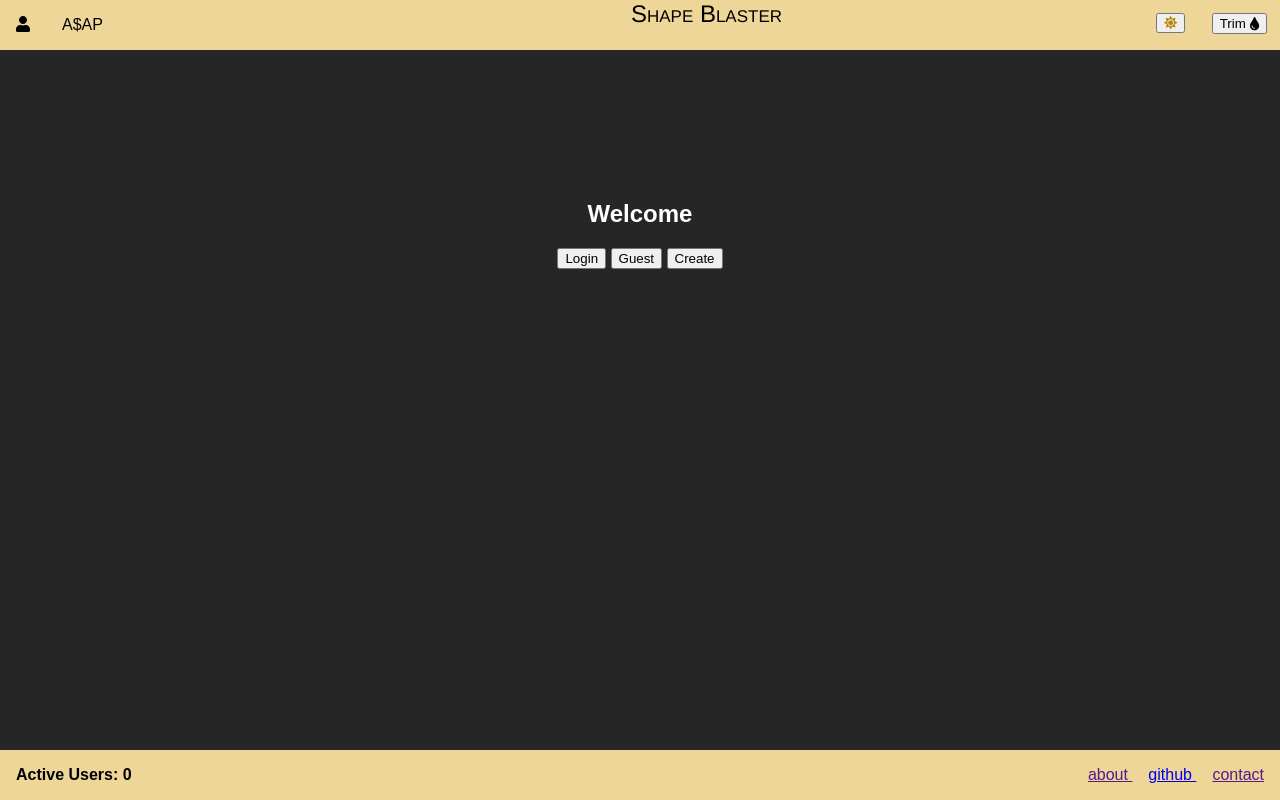
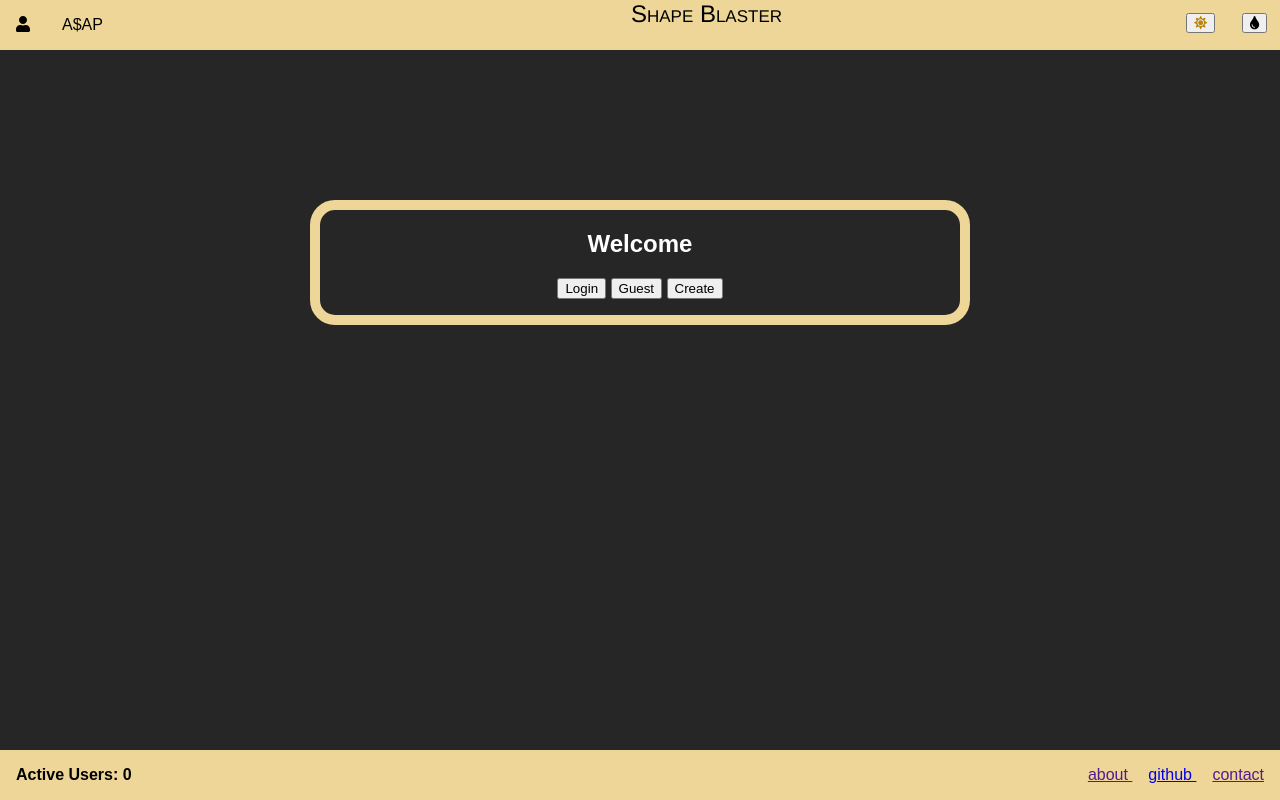
Before and after one commit to Spencer0/ShapeArena, a website: page public/index.html in a window 1280 px wide. Drawn offline with nearby package versions, Linux system fonts and the light colour scheme.

Commit message:
CSS updates to login, new theme button and trim button look

```diff
--- a/public/client.js
+++ b/public/client.js
@@ -45,7 +45,7 @@ ideally here there is *0* business logic, not quite there
             userInput.value = "";
         });
 
-        document.getElementById("chat-input") .addEventListener("click", function(event) {
+        document.getElementById("chat-input").addEventListener("click", function(event) {
             event.preventDefault() ;
         });
 
@@ -57,6 +57,10 @@ ideally here there is *0* business logic, not quite there
         document.getElementById("create-submit-btn").onclick = createAccount;
         document.getElementById("login-reset").onclick = showLoginOptions;
 
+
+
+    });
+
     function randomTrimColor(){
         let letters = '6789ABCDEF';
         let color = '#';
@@ -67,11 +71,10 @@ ideally here there is *0* business logic, not quite there
         document.getElementById("chat").style.backgroundColor = color;
         document.getElementById("bottom-bar").style.backgroundColor = color;
         document.getElementById("tint-btn-icon").style.color = color;
+        document.getElementById("auth-div").style.border = color + " 10px solid";
 
         return color;
     }
-
-    });
 
     function toggleTheme(){
         if(currentTheme === "DARK"){
--- a/public/index.html
+++ b/public/index.html
@@ -14,7 +14,7 @@
         </span>
         <span id="trim-button-container">
             <button class="top-right-button" id="new-trim-button">
-                Trim <i  id="tint-btn-icon" class="fa fa-tint"></i>
+                <i  id="tint-btn-icon" class="fa fa-tint"></i>
             </button>
             <button class="top-right-button" id="theme-button">
                 <i  id="day-icon" style="color: darkgoldenrod" class="fa fa-sun"></i>
--- a/public/styles.css
+++ b/public/styles.css
@@ -18,6 +18,7 @@ body{
     margin-top: 25vh;
     margin-left: auto;
     margin-right: auto;
+    border-radius: 25px;
 }
 
 #registration-div{
```
Lines whose indentation alone changed are shown as unchanged.
